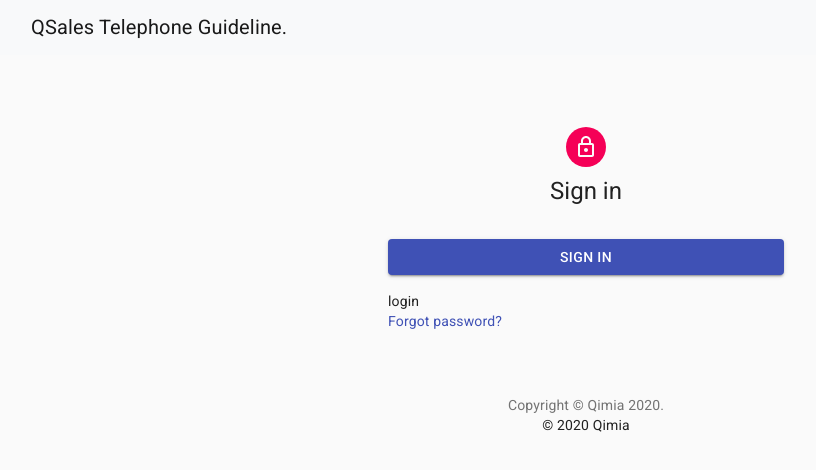
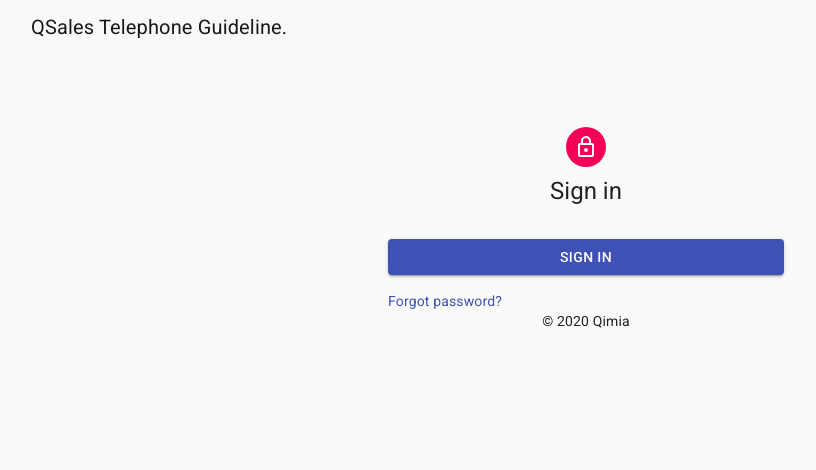
Before and after one commit to lilyanAhmetoglu/hubspot-guidline, a React (Create React App) app: page /login in a window 1280 px wide. Shown: the top 470 px of the page, without its empty margins (54-870 px from the left). Built offline with nearby package versions, Linux system fonts and the light colour scheme.

Commit message:
fixing auth

```diff
--- a/src/views/Pages/Login/Login.js
+++ b/src/views/Pages/Login/Login.js
@@ -13,18 +13,7 @@
 import { makeStyles } from "@material-ui/core/styles";
 import Container from "@material-ui/core/Container";
 import Server from '../../../services/server'
-function Copyright() {
-  return (
-    <Typography variant="body2" color="textSecondary" align="center">
-      {"Copyright © "}
-      <Link color="inherit" href="https://www.qimia.io/">
-        Qimia
-      </Link>{" "}
-      {new Date().getFullYear()}
-      {"."}
-    </Typography>
-  );
-}
+
 function login(){
   Server.authentication();
 }
@@ -74,7 +63,6 @@
           >
             Sign In
           </Button>
-          <a>login</a>
           <Grid container>
             <Grid item xs>
               <Link href="#" variant="body2">
@@ -84,9 +72,7 @@
           </Grid>
         </form>
       </div>
-      <Box mt={8}>
-        <Copyright />
-      </Box>
+
     </Container>
   );
 }
```
